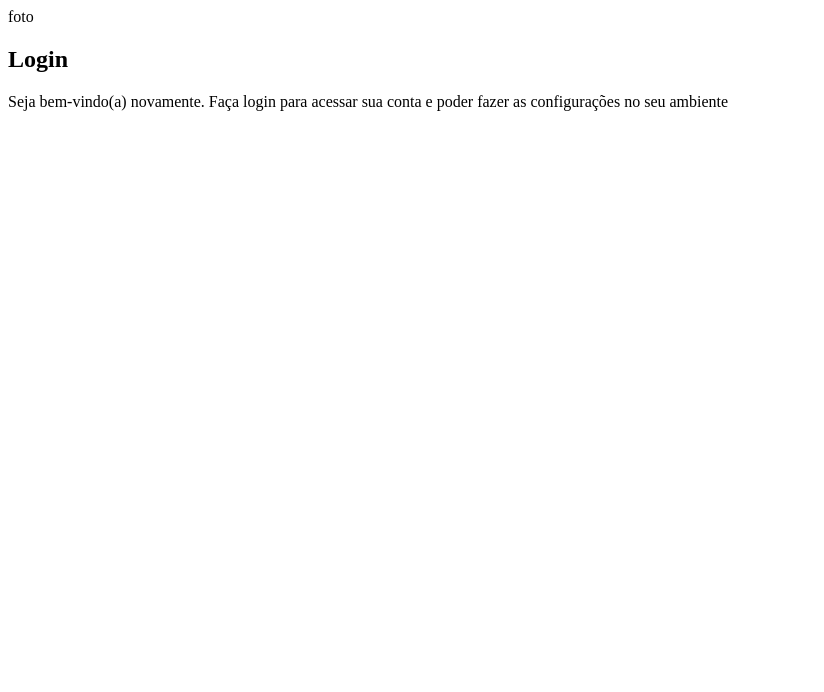
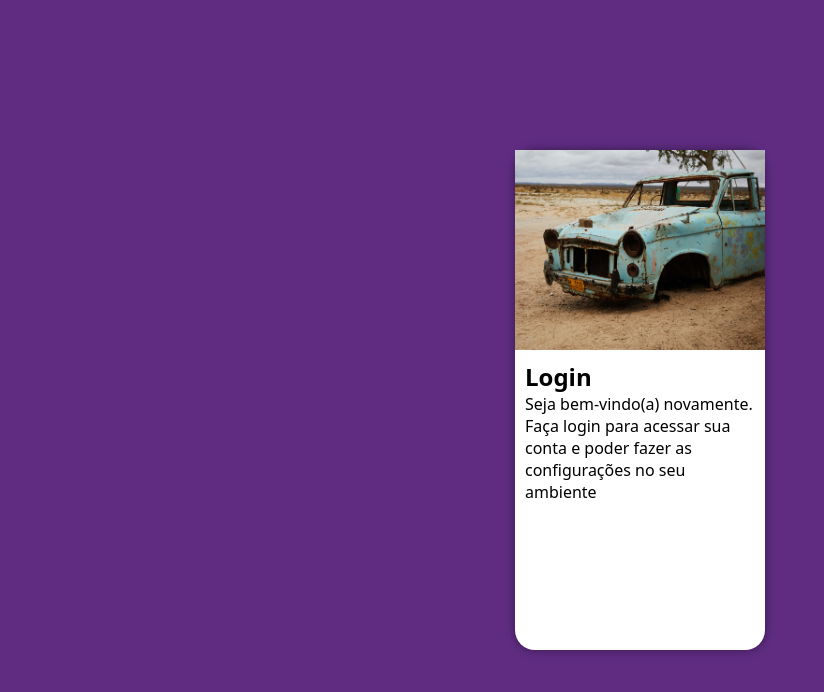
Before and after one commit to rafaelhmc/projeto-login, a plain HTML site: page index.html in a window 1280 px wide. Shown: the whole page, without its empty margins (0-824 px from the left). Drawn offline with Linux system fonts and the light colour scheme.

Commit message:
atualização com css

```diff
--- a/estilo/style.css
+++ b/estilo/style.css
@@ -5,3 +5,52 @@
     Verde: #49a09d
     Lilás: #5f2c82
 */
+
+* {
+    font-family: system-ui, -apple-system, BlinkMacSystemFont, 'Segoe UI', Roboto, Oxygen, Ubuntu, Cantarell, 'Open Sans', 'Helvetica Neue', sans-serif;
+    padding: 0px;
+    margin: 0px;
+    box-sizing: border-box;
+}
+
+body, html {
+    background-color: #5f2c82;
+    height: 100vh;
+    width: 100vw;
+}
+
+main {
+    position: relative;
+
+    height: 100vh;
+    width: 100vw;
+}
+
+section#login {
+    position: absolute;
+    top: 50%;
+    left: 50%;
+    transform: translate(-50%, -50%);
+
+    background-color: white;
+    width: 250px;
+    height: 500px;
+    border-radius: 20px;
+
+    box-shadow: 0px 0px 10px rgba(0, 0, 0, 0.445);
+}
+
+section#login > div#imagem {
+    display: block;
+    background: #5f2c82 url(../imagens/metal.jpg) no-repeat;
+    background-size: cover;
+    background-position: right bottom;
+
+    height: 200px;
+}
+
+section#login > div#formulario {
+    display: block;
+    padding: 10px;
+
+}
--- a/index.html
+++ b/index.html
@@ -8,9 +8,9 @@
 </head>
 <body>
     <main>
-        <section id="Login">
+        <section id="login">
             <div id="imagem">
-                foto
+
             </div>
             <div id="formulario">
                 <h1>Login</h1>
```
